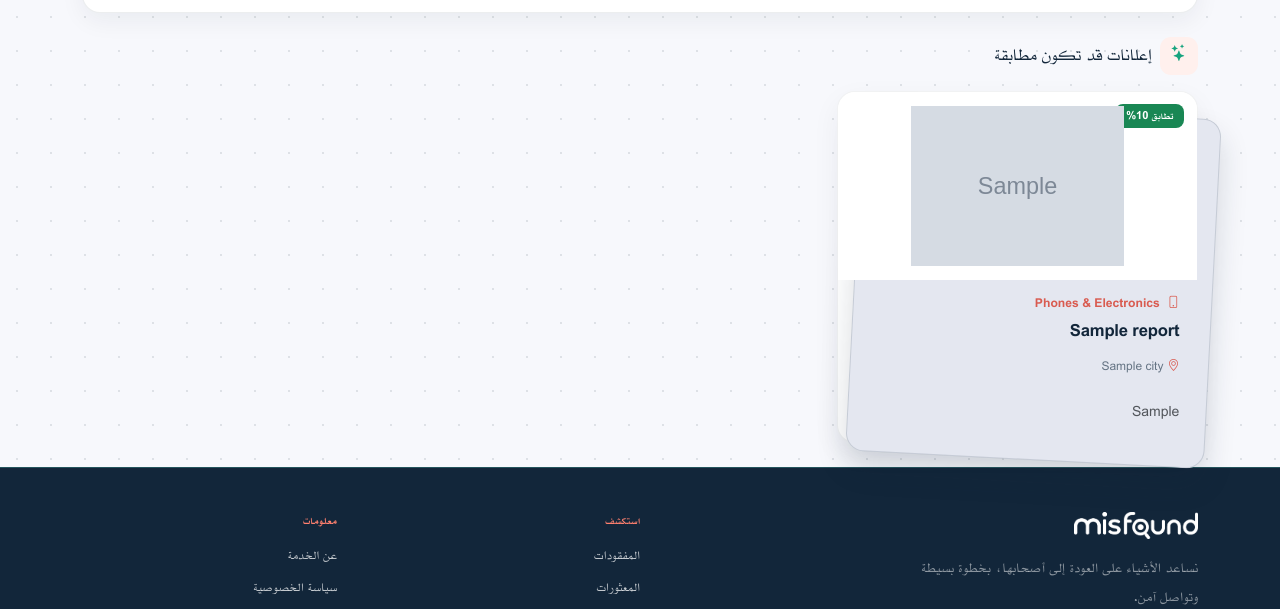
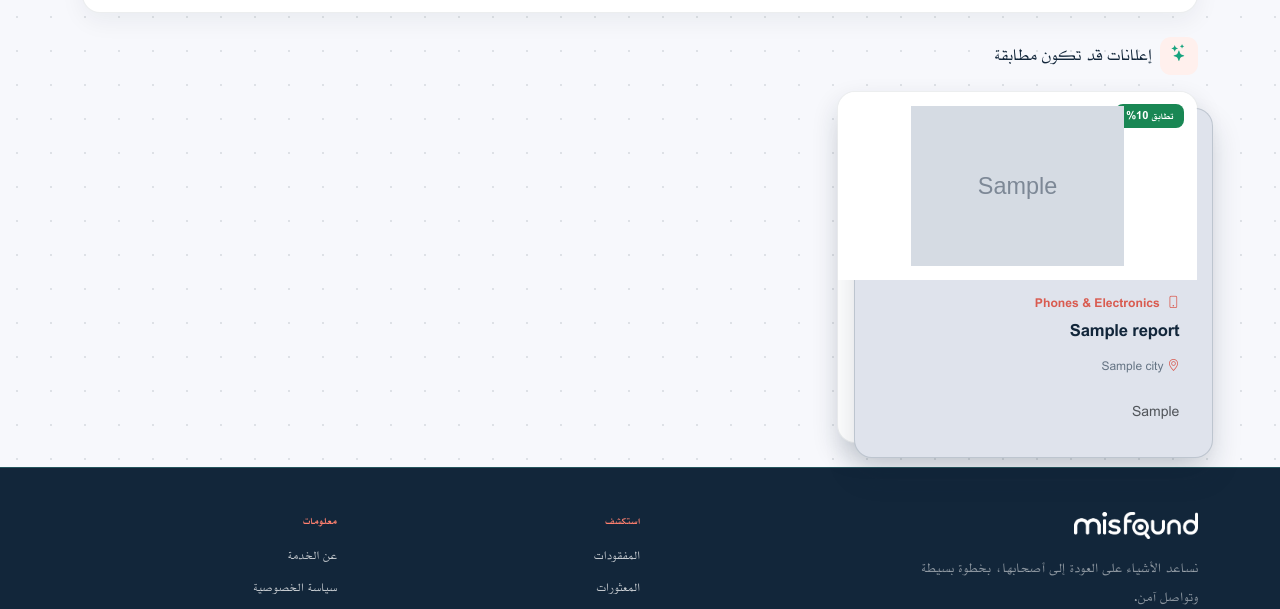
Before and after one commit to khattabaljaily/misfound, a Django app: page /reports/1/ in a window 1280 px wide. Shown: the part 476-1085 px from the top of the page. Run offline with Django 5.2, Linux system fonts and the light colour scheme; data comes from the database, SQL or seed files in the repository; tables that the repository leaves empty hold one stand-in row (values such as "Sample post"); grey boxes marked "Sample" are stand-in pictures; parts of the project's set-up code (start-up, migrations or seed data) failed here and were passed over; some libraries are stand-ins or nearby versions.

Commit message:
Make the two stacked cards read as clearly separate
Rotation on the back sheet made the peek-width vary around the
perimeter (thick in places, near-zero in others), which read as the
photo merging into the paper behind it rather than two distinct cards.
Removed the rotation for a uniform, consistent strip along the bottom
and trailing edge, and strengthened the front card's own shadow (it
was weaker than the back sheet's, undermining the 'lifted on top'
effect) so the front card clearly separates from what's behind it.

```diff
--- a/static/css/misfound.css
+++ b/static/css/misfound.css
@@ -560,10 +560,10 @@ input.mf-pill-field {
     inset: 0;
     z-index: -1;
     border-radius: inherit;
-    background: #e4e7f0;
-    border: 1px solid rgba(18, 38, 58, 0.14);
+    background: #dfe3ec;
+    border: 1px solid rgba(18, 38, 58, 0.16);
     box-shadow: 0 16px 30px rgba(18, 38, 58, 0.16);
-    transform: translate(16px, 18px) rotate(3deg);
+    transform: translate(16px, 16px);
     transition: transform 0.25s ease;
 }
 
@@ -573,7 +573,7 @@ input.mf-pill-field {
 }
 
 .report-card:hover::before {
-    transform: translate(16px, 19px) rotate(3deg);
+    transform: translate(19px, 19px);
 }
 
 .report-card .card-title { transition: color 0.2s ease; }
@@ -1065,7 +1065,7 @@ input.mf-pill-field {
 .mf-section-kicker i { font-size: 0.42rem; vertical-align: middle; margin-inline-end: 0.25rem; }
 .mf-section-link { color: var(--mf-text-muted); font-size: 0.78rem; }
 
-.report-card { border: 1px solid rgba(18, 38, 58, 0.06); border-radius: 18px; box-shadow: 0 10px 28px rgba(18, 38, 58, 0.055); }
+.report-card { border: 1px solid rgba(18, 38, 58, 0.08); border-radius: 18px; box-shadow: 0 12px 26px rgba(18, 38, 58, 0.16); }
 .report-card__media { min-height: 188px; }
 .report-card__media { background: #fff; }
 .report-card__body { padding: 1rem 1.1rem 1.1rem; }
```
